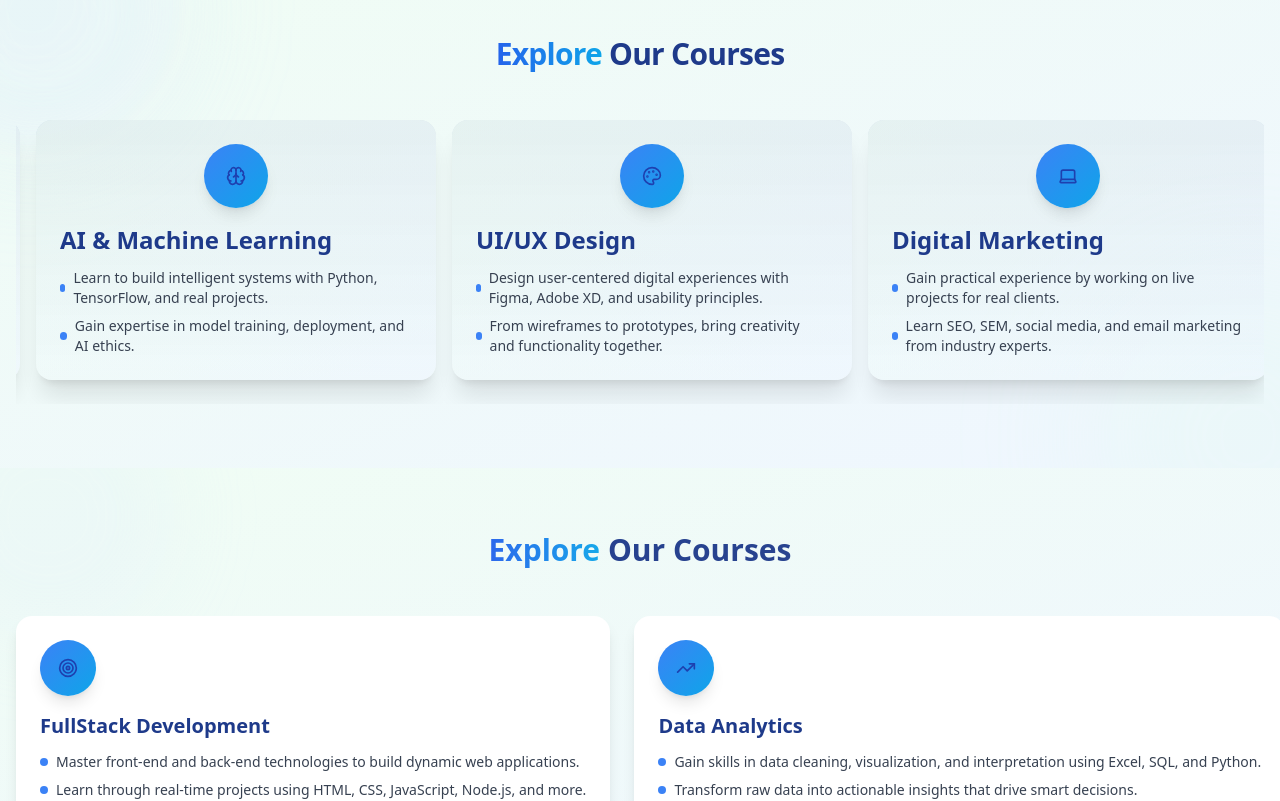
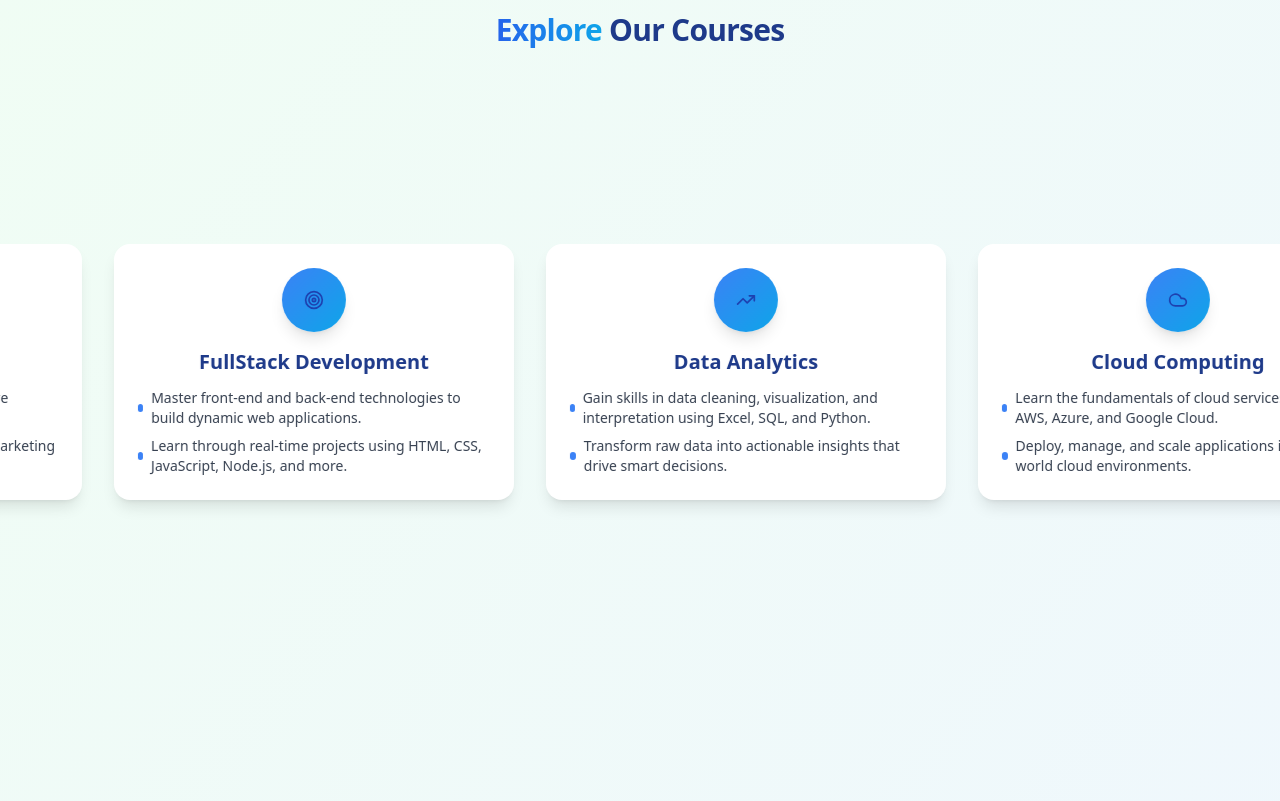
Before and after one commit to aakifsaf/VDartFrontend, a React (Vite) app in the folder frontend/: page / in a window 1280 px wide. Shown: the part 600-1401 px from the top of the page. Built offline with nearby package versions, Linux system fonts and the light colour scheme.

Commit message:
continued

```diff
--- a/frontend/src/index.css
+++ b/frontend/src/index.css
@@ -49,3 +49,12 @@ body {
   scrollbar-width: none;
   -ms-overflow-style: none;
 }
+
+.pinned {
+  position: fixed;
+  top: 0;
+  left: 0;
+  width: 100%;
+  height: 100vh;
+  overflow-y: hidden;
+}
--- a/frontend/src/pages/HomePage.jsx
+++ b/frontend/src/pages/HomePage.jsx
@@ -1,14 +1,15 @@
-import React from 'react';
+import React, { useRef, useEffect } from 'react';
 import logo from '/vdart-logo.png';
-import { UserCircleIcon } from '@heroicons/react/24/outline';
 import { Target, TrendingUp, Cloud,Brain, Palette, Menu, X, MapPin, MessageCircle, Laptop } from "lucide-react";
 import { FaFacebook, FaTwitter, FaLinkedin, FaInstagram } from "react-icons/fa"
 import { FaXTwitter } from "react-icons/fa6";
-import { useEffect, useState } from "react";
-import { Link } from "react-router-dom";
 import emailjs from '@emailjs/browser';
-import { useRef } from 'react';
 import { ChevronLeft, ChevronRight } from "lucide-react";
+import gsap from "gsap";
+import ScrollTrigger from "gsap/ScrollTrigger";
+import { useState } from "react";
+gsap.registerPlugin(ScrollTrigger);
+
 const courses = [
   {
     icon: <Target className="h-5 w-5 text-blue-800" />,
@@ -67,29 +68,28 @@ const roles = [
   "AI & Machine Learning",
   "Cybersecurity",
 ];
+
 export default function HomePage() {
-    const scrollRef = useRef(null);
+  const sectionRef = useRef(null);
+  const horizontalRef = useRef(null);
   const sliderRef = useRef(null);
   const scrollIntervalRef = useRef(null);
-    const [text, setText] = useState("");
-    const [roleIndex, setRoleIndex] = useState(0);
+
+  // State variables
   const [charIndex, setCharIndex] = useState(0);
   const [isDeleting, setIsDeleting] = useState(false);
+  const [roleIndex, setRoleIndex] = useState(0);
+  const [text, setText] = useState("");
+  const [currentIndex, setCurrentIndex] = useState(0);
+  const [current, setCurrent] = useState(0);
+  const [navOpen, setNavOpen] = useState(false);
 
+  // Data
   const images = [
     "/young-businesswoman-smiling-camera-removebg-preview 1.png",
     "/young-businesswoman-smiling-camera-removebg-preview 1 (1).png",
     "/young-businesswoman-smiling-camera-removebg-preview 1 (2).png",
   ];
-
-    const [currentIndex, setCurrentIndex] = useState(0);
-
-    useEffect(() => {
-      const interval = setInterval(() => {
-        setCurrentIndex((prev) => (prev + 1) % images.length);
-      }, 3000); // Change every 3 seconds
-      return () => clearInterval(interval);
-    }, []);
 
   const alumniData = [
     {
@@ -122,22 +122,26 @@ export default function HomePage() {
     },
   ];
 
-    const [current, setCurrent] = useState(0);
+  const { name, course, image, message } = alumniData[current];
+  const formRef = useRef();
+
+  // Effects and Handlers
+  useEffect(() => {
+    const interval = setInterval(() => {
+      setCurrentIndex((prev) => (prev + 1) % images.length);
+    }, 3000);
+    return () => clearInterval(interval);
+  }, []);
 
   useEffect(() => {
     const interval = setInterval(() => {
       setCurrent((prev) => (prev + 1) % alumniData.length);
-    }, 5000); // change every 5s
+    }, 5000);
     return () => clearInterval(interval);
   }, []);
 
-  const { name, course, image, message } = alumniData[current];
-
-  const formRef = useRef();
-
   const sendEmail = (e) => {
     e.preventDefault();
-
     emailjs
       .sendForm(
         'service_ouzs018',
@@ -148,61 +152,33 @@ export default function HomePage() {
       .then(
         (result) => {
           alert("✅ Form submitted successfully!");
-          formRef.current.reset(); // clear form
+          formRef.current.reset();
         },
         (error) => {
           alert("❌ Failed to send form. Please try again.");
           console.error(error.text);
         }
       );
-
-      useEffect(() => {
-        const el = scrollRef.current;
-        if (!el) return;
-
-        // Duplicate content to simulate loop
-        const clone = el.innerHTML;
-        el.innerHTML += clone;
-
-        let scrollAmount = 0;
-        const speed = 0.5;
-
-        const scrollLoop = () => {
-          scrollAmount += speed;
-          if (scrollAmount >= el.scrollWidth / 2) {
-            scrollAmount = 0; // reset
-          }
-          el.scrollLeft = scrollAmount;
-          requestAnimationFrame(scrollLoop);
   };
-
-        scrollLoop();
-      }, []);
-  };
-
 
   useEffect(() => {
     const currentRole = roles[roleIndex];
     const typingSpeed = isDeleting ? 50 : 100;
-    const pauseDuration = 2000; // Increased pause duration
+    const pauseDuration = 2000;
 
     const timeout = setTimeout(() => {
       if (!isDeleting) {
-        // Typing
         if (charIndex < currentRole.length) {
           setText(currentRole.substring(0, charIndex + 1));
           setCharIndex(charIndex + 1);
         } else {
-          // Pause before deleting
           setTimeout(() => setIsDeleting(true), pauseDuration);
         }
       } else {
-        // Deleting
         if (charIndex > 0) {
           setText(currentRole.substring(0, charIndex - 1));
           setCharIndex(charIndex - 1);
         } else {
-          // Move to next role
           setIsDeleting(false);
           setRoleIndex((prev) => (prev + 1) % roles.length);
         }
@@ -212,76 +188,36 @@ export default function HomePage() {
     return () => clearTimeout(timeout);
   }, [charIndex, isDeleting, roleIndex]);
 
-
-    const [navOpen, setNavOpen] = useState(false);
-
   useEffect(() => {
     const handleScroll = () => {
-        if (sliderRef.current) {
-          sliderRef.current.scrollBy({
-            left: 1,
-            behavior: "smooth"
+      const section = sectionRef.current;
+      const slider = horizontalRef.current;
+
+      if (!section || !slider) return;
+
+      const scrollTop = window.scrollY;
+      const sectionTop = section.offsetTop;
+      const sectionHeight = section.offsetHeight;
+      const windowHeight = window.innerHeight;
+
+      const scrollDistance = scrollTop - sectionTop;
+      const maxScroll = sectionHeight - windowHeight;
+
+      if (scrollDistance > 0 && scrollDistance < maxScroll) {
+        // Calculate horizontal scroll amount
+        const horizontalScroll = (scrollDistance / maxScroll) * slider.scrollWidth;
+
+        // Apply smooth scroll using GSAP
+        gsap.to(slider, {
+          x: -horizontalScroll,
+          duration: 0.3,
+          ease: "power2.inOut"
         });
       }
     };
 
-      const interval = setInterval(handleScroll, 10);
-
-      return () => {
-        clearInterval(interval);
-      };
-    }, []);
-
-    useEffect(() => {
-      startAutoScroll();
-
-      return () => stopAutoScroll(); // Clean up
-    }, []);
-
-    const startAutoScroll = () => {
-      stopAutoScroll(); // Clear if already running
-      scrollIntervalRef.current = setInterval(() => {
-        if (sliderRef.current) {
-          sliderRef.current.scrollBy({ left: 1, behavior: "smooth" });
-        }
-      }, 10); // Smaller = faster
-    };
-
-    const stopAutoScroll = () => {
-      if (scrollIntervalRef.current) {
-        clearInterval(scrollIntervalRef.current);
-      }
-    };
-
-// horizontal scroll
-const wrapperRef = useRef(null);
-const horizontalRef = useRef(null);
-
-// Add this useEffect hook in your component
-useEffect(() => {
-  const wrapper = wrapperRef.current;
-  const horizontal = horizontalRef.current;
-
-  const onScroll = () => {
-    const scrollTop = window.scrollY;
-    const offsetTop = wrapper.offsetTop;
-    const sectionHeight = wrapper.offsetHeight;
-    const endPoint = offsetTop + sectionHeight;
-
-    if (scrollTop >= offsetTop && scrollTop <= endPoint) {
-      // When in section
-      wrapper.style.height = `${sectionHeight}px`;
-      const horizontalScroll = scrollTop - offsetTop;
-      horizontal.style.transform = `translateX(-${horizontalScroll}px)`;
-    } else {
-      // When outside section
-      wrapper.style.height = 'auto';
-      horizontal.style.transform = 'translateX(0)';
-    }
-  };
-
-  window.addEventListener('scroll', onScroll);
-  return () => window.removeEventListener('scroll', onScroll);
+    window.addEventListener('scroll', handleScroll);
+    return () => window.removeEventListener('scroll', handleScroll);
   }, []);
 
   return (
@@ -416,125 +352,14 @@ useEffect(() => {
       </section>
 
       {/* Courses Offered */}
-      {/* <section className="relative px-4 py-16 bg-gradient-to-br from-green-50 to-blue-50 overflow-hidden" id="courses">
-  <div className="absolute inset-0 bg-gradient-to-br from-transparent via-blue-50/20 to-transparent opacity-30 pointer-events-none" />
-  <div className="absolute -top-20 -left-20 w-64 h-64 bg-blue-100/20 rounded-full blur-2xl animate-float" />
-  <div className="absolute -bottom-20 -right-20 w-50 h-50 bg-green-100/20 rounded-full blur-2xl animate-float-reverse" />
-
-  <h3 className="text-center text-xl md:text-3xl font-bold text-blue-900 mb-12 z-10 relative tracking-tight">
-    <span className="bg-gradient-to-r from-blue-600 to-sky-500 bg-clip-text text-transparent">Explore</span> Our Courses
-  </h3>
-
-  <div className="overflow-hidden relative z-10">
-  <div
-  ref={sliderRef}
-  onMouseEnter={stopAutoScroll}
-  onMouseLeave={startAutoScroll}
-  className="flex gap-4 px-3 pb-6 snap-x snap-mandatory overflow-x-auto scroll-smooth"
-
->
-      <style>{`::-webkit-scrollbar { display: none; }`}</style>
-
-      {[...courses, ...courses].map((course, idx) => (
-        <div
-          key={idx}
-          className="min-w-[300px] md:min-w-[360px] lg:min-w-[400px] h-auto group relative overflow-hidden rounded-2xl shadow-xl transition-all duration-300 hover:shadow-2xl"
-        >
-          <div className="absolute inset-0 bg-gradient-to-t from-transparent via-blue-900/5 to-blue-900/10 pointer-events-none" />
-          <div className="absolute inset-0 bg-gradient-to-br from-green-50 to-blue-50 rounded-2xl opacity-50 pointer-events-none" />
-          <div className="relative p-6">
-            <div className="flex items-center justify-center w-16 h-16 mb-4 mx-auto rounded-full bg-gradient-to-br from-blue-500 to-sky-500 shadow-lg">
-              <div className="text-white text-2xl">{course.icon}</div>
-            </div>
-            <h4 className="text-xl md:text-2xl font-bold text-blue-900 mb-3 group-hover:text-sky-600 transition-colors duration-300">
-              {course.title}
-            </h4>
-            <ul className="space-y-2 text-gray-700">
-              {course.points.map((pt, i) => (
-                <li key={i} className="flex items-center gap-2">
-                  <span className="w-2 h-2 bg-blue-500 rounded-full" />
-                  <span className="text-sm">{pt}</span>
-                </li>
-              ))}
-            </ul>
-          </div>
-        </div>
-      ))}
-    </div>
-  </div>
-
-  <div className="absolute -top-32 -left-32 w-80 h-80 bg-blue-100/20 rounded-full blur-3xl animate-pulse" />
-  <div className="absolute -bottom-32 -right-32 w-80 h-80 bg-green-100/20 rounded-full blur-3xl animate-pulse-delay" />
-</section> */}
       <section
-  className="relative px-4 py-16 bg-gradient-to-br from-green-50 to-blue-50 overflow-hidden"
+        ref={sectionRef}
+        className="relative h-[200vh] bg-gradient-to-br from-green-50 to-blue-50"
         id="courses"
       >
-  <div className="absolute inset-0 bg-gradient-to-br from-transparent via-blue-50/20 to-transparent opacity-30 pointer-events-none" />
-  <div className="absolute -top-20 -left-20 w-64 h-64 bg-blue-100/20 rounded-full blur-2xl animate-float" />
-  <div className="absolute -bottom-20 -right-20 w-50 h-50 bg-green-100/20 rounded-full blur-2xl animate-float-reverse" />
-
-  <h3 className="text-center text-xl md:text-3xl font-bold text-blue-900 mb-12 z-10 relative tracking-tight">
-    <span className="bg-gradient-to-r from-blue-600 to-sky-500 bg-clip-text text-transparent">Explore</span> Our Courses
-  </h3>
-
-  <div className="overflow-hidden relative z-10">
-    <div
-      ref={sliderRef}
-      className="flex gap-4 px-3 pb-6 snap-x snap-mandatory overflow-x-auto scroll-smooth"
-      onWheel={(e) => {
-        const container = e.currentTarget;
-        if (e.deltaY !== 0) {
-          e.preventDefault();
-          container.scrollLeft += e.deltaY;
-        }
-      }}
-      style={{ scrollbarWidth: 'none' }}
-    >
-      <style>{`::-webkit-scrollbar { display: none; }`}</style>
-
-      {[...courses, ...courses].map((course, idx) => (
-        <div
-          key={idx}
-          className="min-w-[300px] md:min-w-[360px] lg:min-w-[400px] h-auto group relative overflow-hidden rounded-2xl shadow-xl transition-all duration-300 hover:shadow-2xl"
-        >
-          <div className="absolute inset-0 bg-gradient-to-t from-transparent via-blue-900/5 to-blue-900/10 pointer-events-none" />
-          <div className="absolute inset-0 bg-gradient-to-br from-green-50 to-blue-50 rounded-2xl opacity-50 pointer-events-none" />
-          <div className="relative p-6">
-            <div className="flex items-center justify-center w-16 h-16 mb-4 mx-auto rounded-full bg-gradient-to-br from-blue-500 to-sky-500 shadow-lg">
-              <div className="text-white text-2xl">{course.icon}</div>
-            </div>
-            <h4 className="text-xl md:text-2xl font-bold text-blue-900 mb-3 group-hover:text-sky-600 transition-colors duration-300">
-              {course.title}
-            </h4>
-            <ul className="space-y-2 text-gray-700">
-              {course.points.map((pt, i) => (
-                <li key={i} className="flex items-center gap-2">
-                  <span className="w-2 h-2 bg-blue-500 rounded-full" />
-                  <span className="text-sm">{pt}</span>
-                </li>
-              ))}
-            </ul>
-          </div>
-        </div>
-      ))}
-    </div>
-  </div>
-
-  <div className="absolute -top-32 -left-32 w-80 h-80 bg-blue-100/20 rounded-full blur-3xl animate-pulse" />
-  <div className="absolute -bottom-32 -right-32 w-80 h-80 bg-green-100/20 rounded-full blur-3xl animate-pulse-delay" />
-</section>
-
-{/* Horizontal Scroll Section */}
-<section ref={wrapperRef} className="relative w-full bg-gradient-to-br from-green-50 to-blue-50 py-16 overflow-hidden">
-  {/* Decorative Elements */}
-  <div className="absolute inset-0 bg-gradient-to-br from-transparent via-blue-50/20 to-transparent opacity-30 pointer-events-none" />
-  <div className="absolute -top-20 -left-20 w-64 h-64 bg-blue-100/20 rounded-full blur-2xl" />
-  <div className="absolute -bottom-20 -right-20 w-64 h-64 bg-green-100/20 rounded-full blur-2xl" />
-
-  {/* Section Header */}
-  <div className="container mx-auto px-4">
-    <h3 className="text-center text-3xl font-bold text-blue-900 mb-12">
+        {/* Header stays at the top of this section */}
+        <div className="absolute top-10 left-1/2 transform -translate-x-1/2 text-center z-10">
+          <h3 className="text-xl md:text-3xl font-bold text-blue-900 tracking-tight">
             <span className="bg-gradient-to-r from-blue-600 to-sky-500 bg-clip-text text-transparent">
               Explore
             </span>{" "}
@@ -542,27 +367,25 @@ useEffect(() => {
           </h3>
         </div>
 
-  {/* Horizontal Scrolling Cards */}
-  <div className="relative">
+        {/* Sticky container */}
+        <div className="sticky top-0 h-screen flex items-center overflow-hidden">
           <div
             ref={horizontalRef}
-      className="flex gap-6 pb-8 px-4 transition-transform duration-200 ease-out"
+            className="flex transition-transform duration-300 ease-out will-change-transform pl-10 gap-8"
           >
           {[...courses, ...courses].map((course, idx) => (
             <div
               key={idx}
-          className="min-w-[300px] bg-white rounded-2xl shadow-lg p-6 flex-shrink-0 hover:shadow-xl transition-all duration-300 transform hover:-translate-y-1"
+              className="min-w-[320px] w-[400px] bg-white rounded-2xl shadow-lg p-6 flex-shrink-0 hover:shadow-xl transition-transform duration-300 hover:-translate-y-1"
             >
-          <div className="flex items-center justify-center w-14 h-14 mb-4 rounded-full bg-gradient-to-br from-blue-500 to-sky-500 text-white text-2xl shadow-lg">
+              <div className="flex items-center justify-center w-16 h-16 mb-4 mx-auto rounded-full bg-gradient-to-br from-blue-500 to-sky-500 shadow-lg text-white text-2xl">
                 {course.icon}
               </div>
-          <h4 className="text-xl font-bold text-blue-900 mb-3">
-            {course.title}
-          </h4>
-          <ul className="text-gray-700 text-sm space-y-2">
+              <h4 className="text-xl font-bold text-blue-900 mb-3 text-center">{course.title}</h4>
+              <ul className="space-y-2 text-sm text-gray-700">
                 {course.points.map((pt, i) => (
-              <li key={i} className="flex gap-2 items-start">
-                <span className="w-2 h-2 bg-blue-500 rounded-full mt-1.5 flex-shrink-0" />
+                  <li key={i} className="flex items-center gap-2">
+                    <span className="w-2 h-2 bg-blue-500 rounded-full" />
                     <span>{pt}</span>
                   </li>
                 ))}
@@ -572,6 +395,7 @@ useEffect(() => {
         </div>
       </div>
     </section>
+
 
 {/*
 <section className="relative px-4 py-12 bg-gradient-to-br from-green-50 to-blue-50 overflow-hidden" id="courses">
@@ -924,7 +748,7 @@ useEffect(() => {
 </section>
 
       {/* Footer */}
-      <footer className="bg-gray-500 text-white px-4 md:px-6 py-6">
+      <footer className="bg-green-100 text-white px-4 md:px-6 py-6">
   <div className="max-w-7xl mx-auto grid grid-cols-1 md:grid-cols-2 gap-8 items-start">
     {/* Left: Logo */}
     <div className="flex items-start md:pl-10">
--- /dev/null
+++ b/package.json
@@ -0,0 +1,5 @@
+{
+  "dependencies": {
+    "gsap": "^3.13.0"
+  }
+}
```
Also changed, not shown: 1 other file (tests, documents, lock files or other folders). Lines whose indentation alone changed are shown as unchanged.
